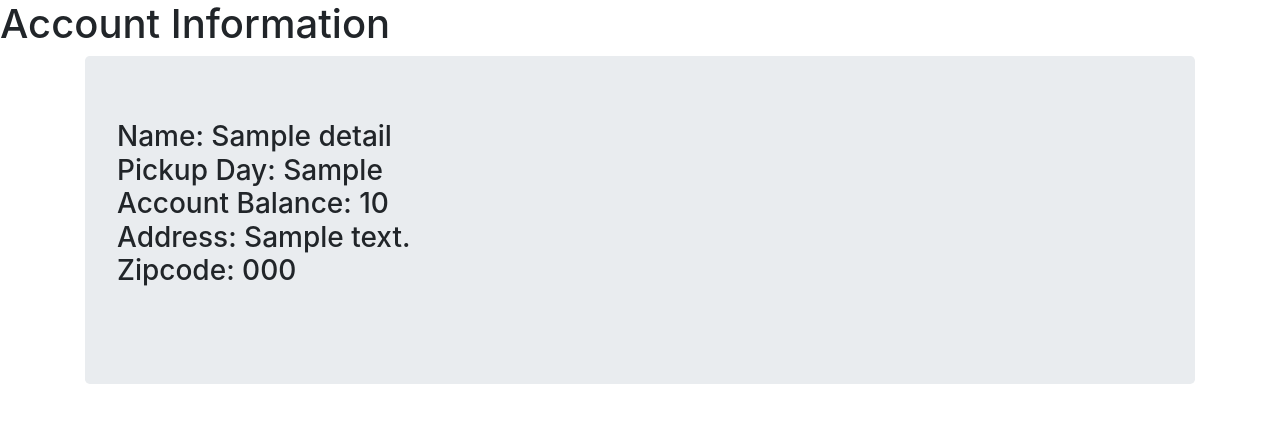
After one commit to GingerGuy93/trash_collector, a Django app: template trash_collector/customers/templates/customers/account_info.html in a window 1280 px wide. The commit adds this page. Shown: the top 423 px of the page. Run offline with Django 3.2, Linux system fonts and the light colour scheme; the template is opened without the code that fills it: most values are stand-ins (such as "Sample title", 1, 10 or a date in 2020); some libraries are stand-ins or nearby versions.

Commit message:
Added Account info page for customers to view and created a homepage that brings you back to the index.html page

```diff
--- /dev/null
+++ b/trash_collector/customers/templates/customers/account_info.html
@@ -0,0 +1,20 @@
+{% extends 'base.html' %}
+{# This top line allows this template to utilizing the styling and layout from the base. All your templates should do the same. #}
+
+{% block title %} Account Information {% endblock %}
+
+{% block header %} Account Information {% endblock %}
+
+{% block content %}
+
+ <div class="container" id="jumbotron-container">
+        <div class="jumbotron">
+        <h3>Name: {{detail.name}} <br>
+            Pickup Day: {{detail.pickup_day}}<br>
+            Account Balance: {{detail.user_account_balance}} <br>
+            Address: {{detail.address}} <br>
+            Zipcode: {{detail.zipcode}}</h3> <br>
+        </div>
+    </div>
+
+{% endblock %}
--- a/trash_collector/customers/urls.py
+++ b/trash_collector/customers/urls.py
@@ -9,5 +9,6 @@ urlpatterns = [
     path('', views.index, name="index"),
     path('sign_up/', views.sign_up, name="sign_up"),
     path('change/', views.change, name='change'),
-    path('one_time_pickup/', views.one_time_pickup, name='one_time_pickup')
+    path('one_time_pickup/', views.one_time_pickup, name='one_time_pickup'),
+    path('account_info/', views.account_info, name='account_info')
 ]
--- a/trash_collector/templates/base.html
+++ b/trash_collector/templates/base.html
@@ -16,6 +16,9 @@
     <p>Customer Navbar</p>
     <nav class="navbar navbar-expand-sm bg-light">
        <ul class="navbar-nav">
+           <li class="nav-item">
+              <a class="nav-link" href="{% url 'customers:index' %}">Home</a>
+          </li>
           <li class="nav-item">
               <a class="nav-link" href="{% url 'customers:sign_up' %}">Register Account</a>
           </li>
@@ -24,6 +27,9 @@
           </li>
            <li class="nav-item">
               <a class="nav-link" href="{% url 'customers:one_time_pickup' %}">Schedule One Time Pickup</a>
+          </li>
+           <li class="nav-item">
+              <a class="nav-link" href="{% url 'customers:account_info' %}">Account Information</a>
           </li>
        </ul>
     </nav>
```
Also changed, not shown: trash_collector/customers/views.py (+10 -0 lines).
